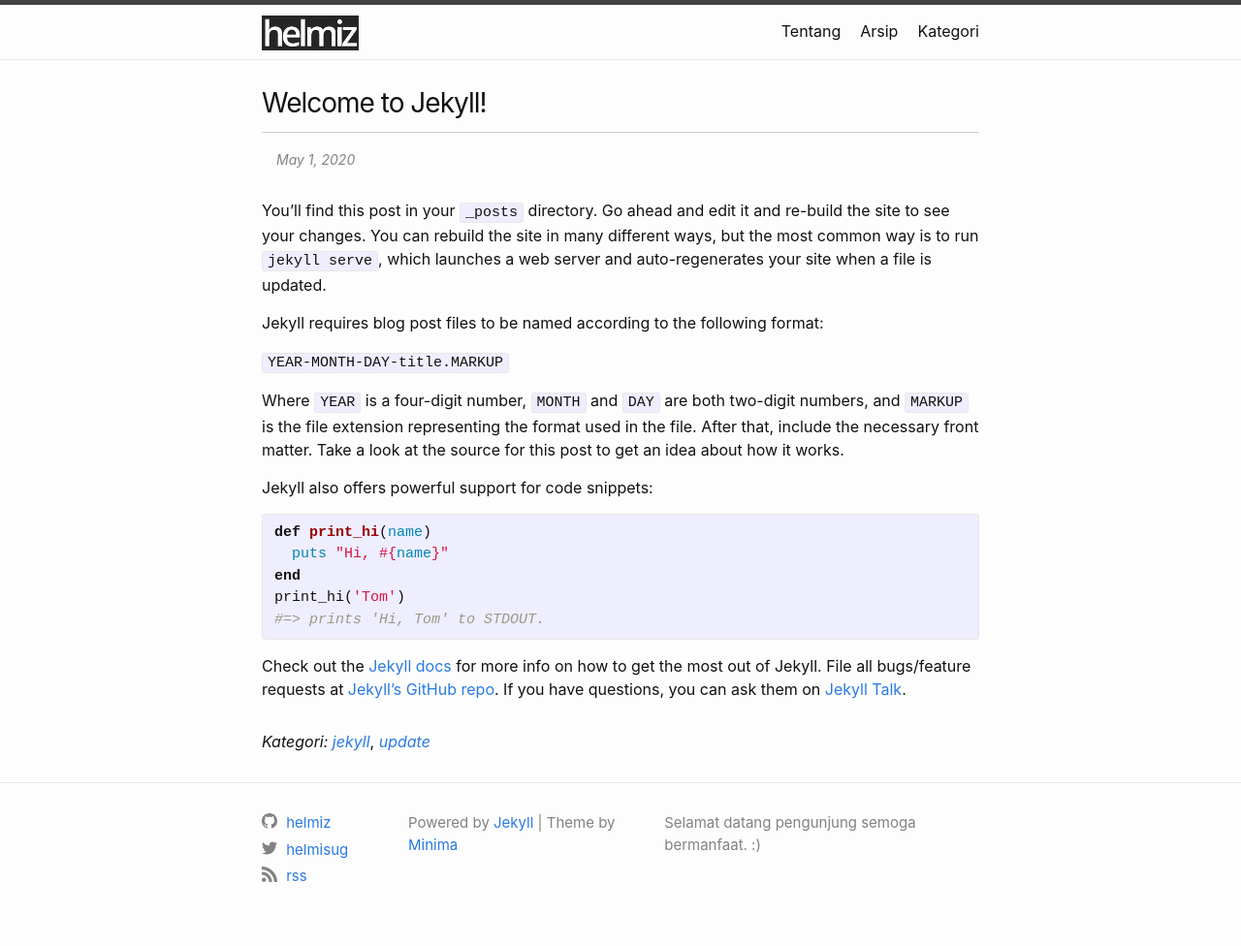
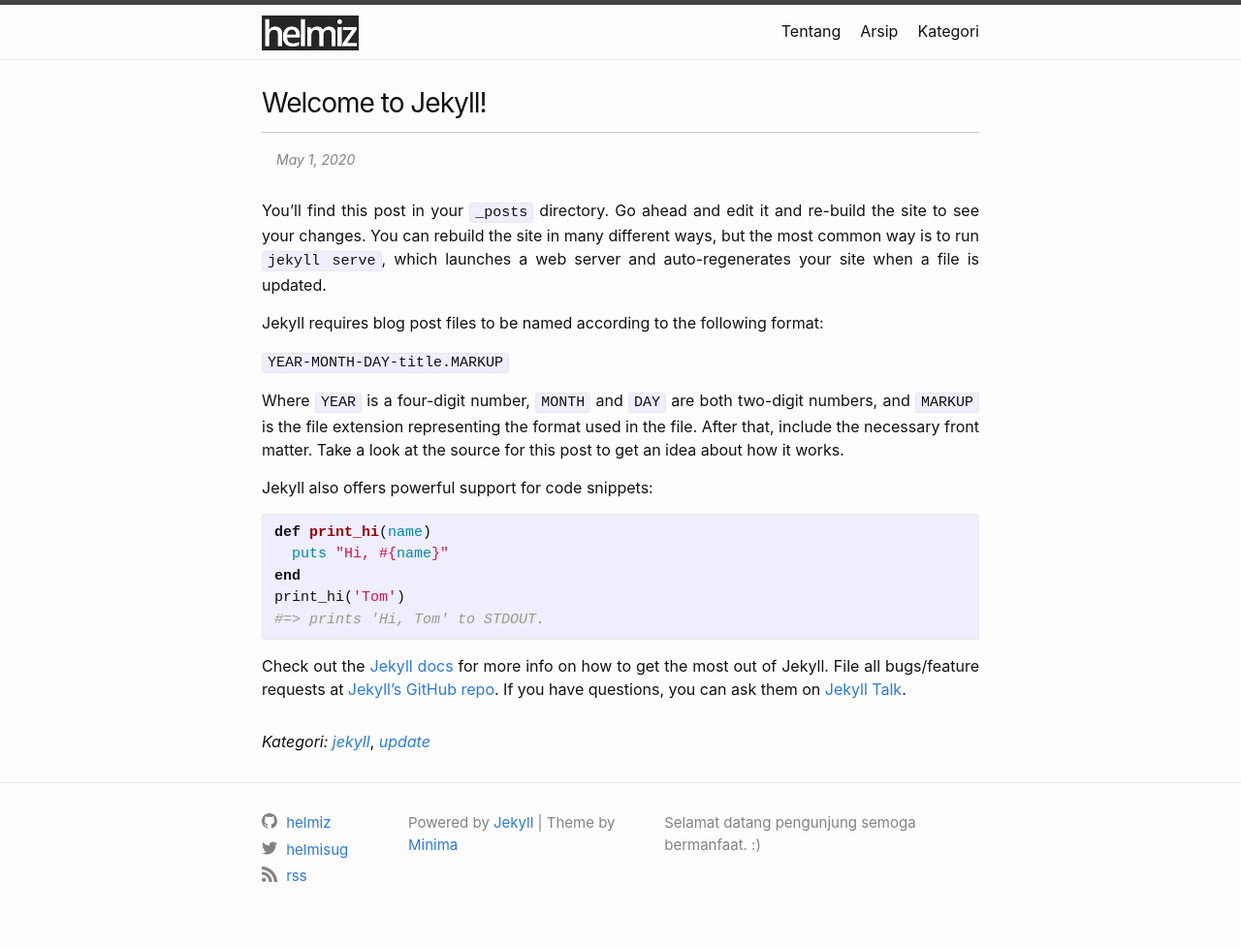
Before and after one commit to helmiz/helmiz.github.io, a Jekyll site: the page built from _posts/2020-05-01-welcome-to-jekyll.markdown, in a window 1280 px wide. Shown: the whole page at 97% size. Built offline with Jekyll 4.4.1, drawn with Linux system fonts in a browser that asks for light colours; comment, search, counter and statistics services are not loaded.

Commit message:
Menambahkan justify pada content

```diff
--- a/_layouts/post.html
+++ b/_layouts/post.html
@@ -16,7 +16,7 @@
       {%- endif -%}</p>
   </header>
 
-  <div class="post-content e-content" itemprop="articleBody">
+  <div class="post-content e-content" itemprop="articleBody" style="text-align:justify">
     {{ content }}
   </div>
 
```
